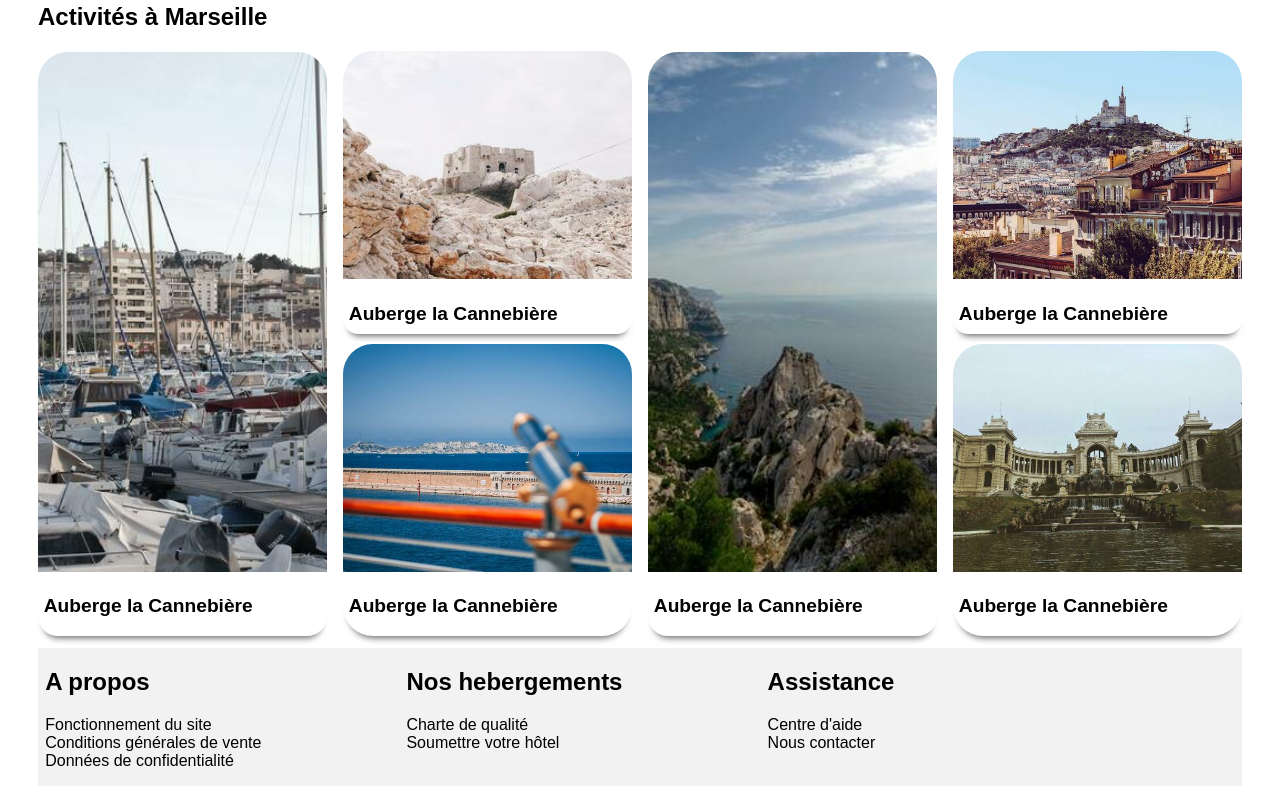
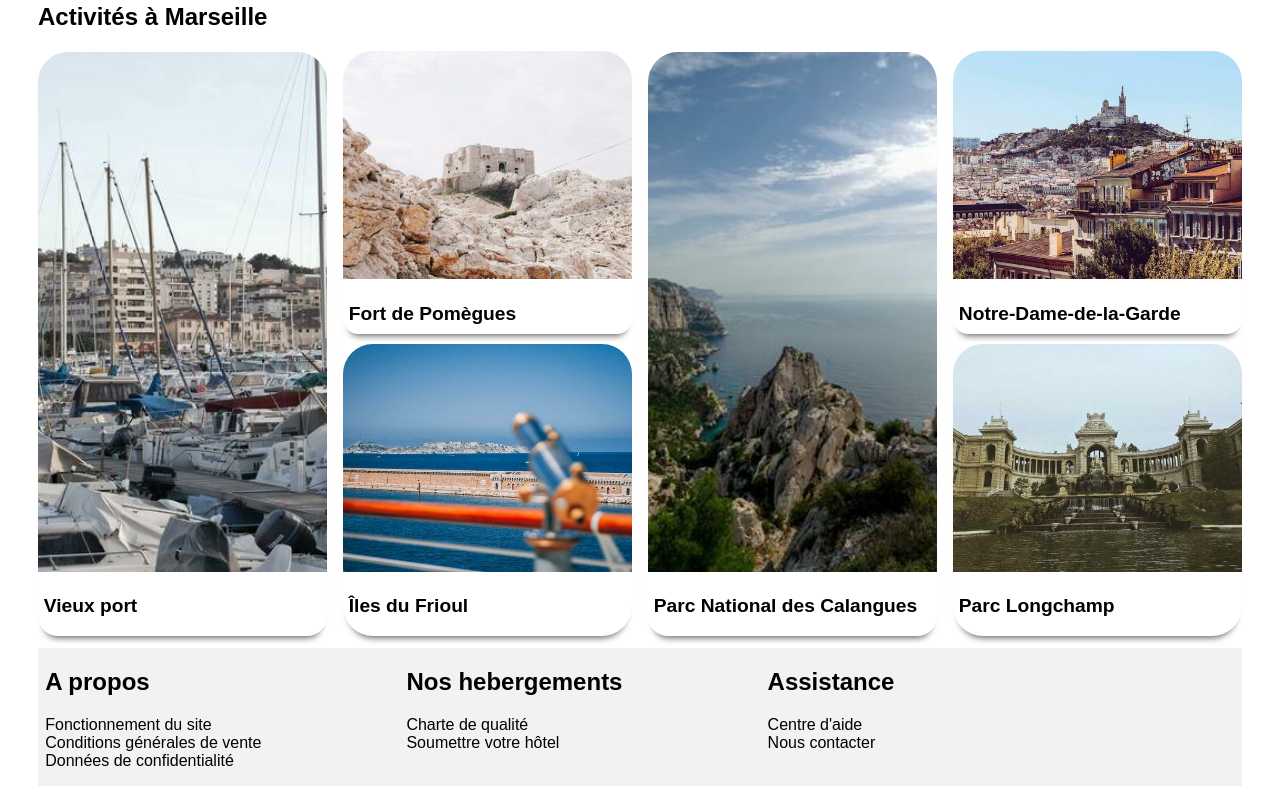
Before and after one commit to RBDC-22/p2_pierre, a plain HTML site: page index.html in a window 1280 px wide. Shown: the part 1084-1888 px from the top of the page. Drawn offline with Linux system fonts and the light colour scheme; files that its build step writes are made by us from their sources; files whose address does not match are found by name.

Commit message:
finalisation

```diff
--- a/index.html
+++ b/index.html
@@ -153,23 +153,23 @@
 
                         <div class="activite1" ;" style="cursor: pointer;">
                             <img src="activites/4_small/reno-laithienne-QUgJhdY5Fyk-unsplash.jpg">
-                            <h3>Auberge la Cannebière</h2>
+                            <h3>Vieux port</h2>
                         </div>
                         <div class="activite2">
                             <img src="activites/4_small/paul-hermann-QFTrLdQIRhI-unsplash.jpg" onclick="location.href='test.html';" style="cursor: pointer;">
-                            <h3 class='titr_activite2'>Auberge la Cannebière</h2>
+                            <h3 class='titr_activite2'>Fort de Pomègues</h2>
                             <img src="activites/4_small/kevin-hikari-rV_Qd1l-VXg-unsplash.jpg" onclick="location.href='test.html';" style="cursor: pointer;">
-                            <h3>Auberge la Cannebière</h2>
+                            <h3>Îles du Frioul</h2>
                         </div>
                         <div class="activite1" onclick="location.href='test.html';" style="cursor: pointer;">
                             <img src="activites/4_small/kilyan-sockalingum-NR8-cBCN3aI-unsplash.jpg">
-                            <h3>Auberge la Cannebière</h2>
+                            <h3>Parc National des Calangues</h2>
                         </div>
                         <div class="activite2">
                             <img src="activites/4_small/florian-wehde-xW9e8gdotxI-unsplash.jpg" onclick="location.href='test.html';" style="cursor: pointer;">
-                            <h3 class='titr_activite2'>Auberge la Cannebière</h2>
+                            <h3 class='titr_activite2'>Notre-Dame-de-la-Garde</h2>
                             <img src="activites/4_small/lena-paulin-wH2-EJoDcV0-unsplash.jpg" onclick="location.href='test.html';" style="cursor: pointer;">
-                            <h3>Auberge la Cannebière</h2>
+                            <h3>Parc Longchamp</h2>
                         </div>
                     </div>
 
```
